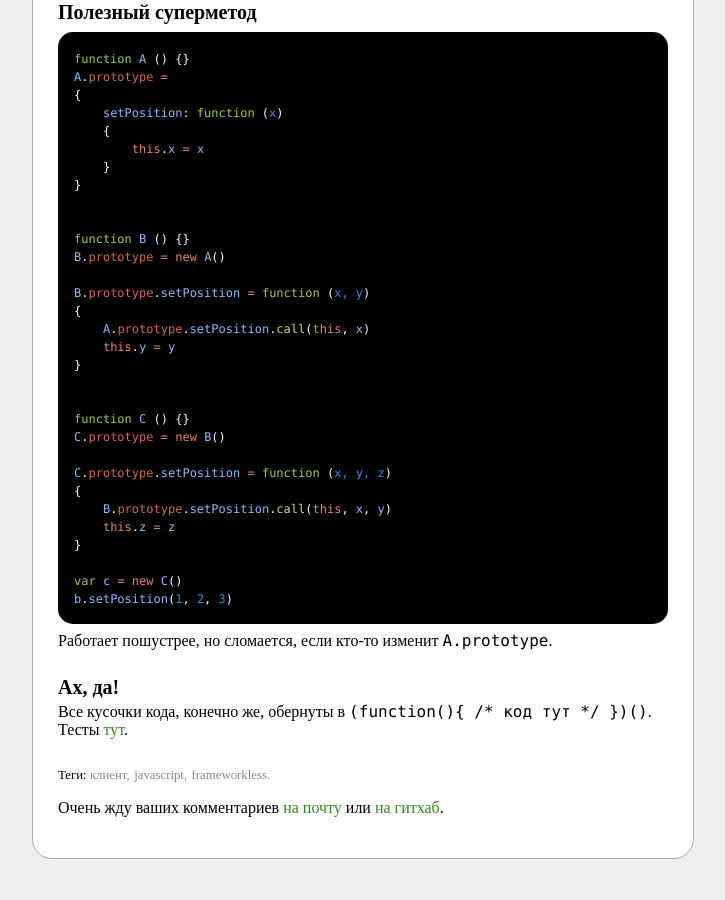
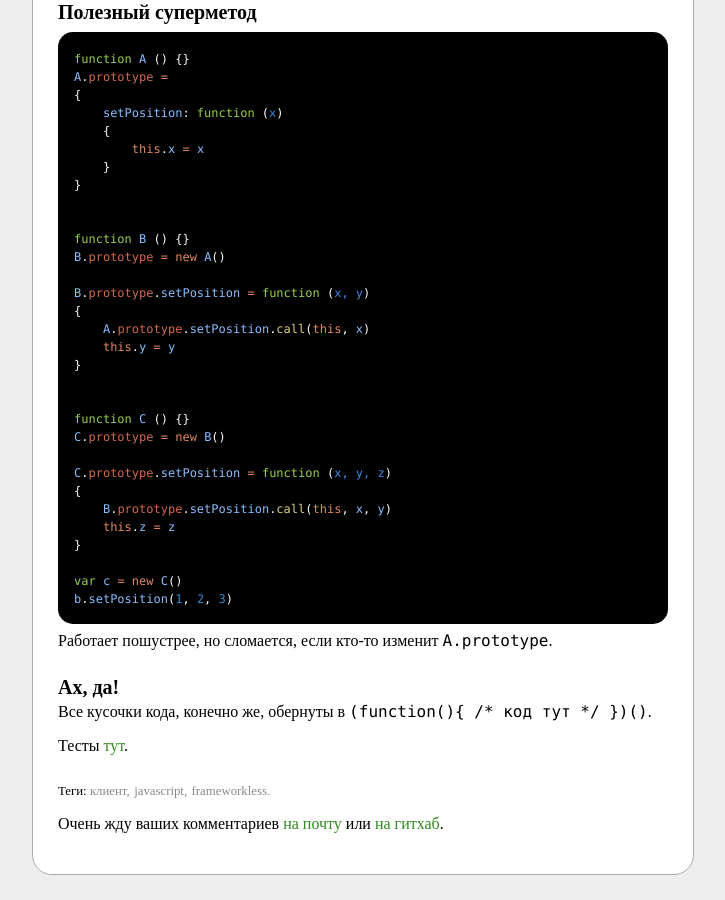
Before and after one commit to kung-fu-tzu/leonov.github.io, a Jekyll site: the page built from _posts/2011-04-06-native-javascript-inheritance.html, in a window 1280 px wide and 900 px high, scrolled down 4616 px. Shown: the whole window, without its empty margins (277-1002 px from the left). Built offline with Jekyll 4.4.1, drawn with Linux system fonts in a browser that asks for light colours.

```diff
--- a/_posts/2011-04-06-native-javascript-inheritance.html
+++ b/_posts/2011-04-06-native-javascript-inheritance.html
@@ -329,5 +329,6 @@ b.setPosition(1, 2, 3)
 
 <section>
 <h>Ах, да!</h>
-<p>Все кусочки кода, конечно же, обернуты в <code>(function(){ /* код тут */ })()</code>. Тесты <a href="http://kung-fu-tzu.ru/liby/tests/manual-inherit.html">тут</a>.</p>
+<p>Все кусочки кода, конечно же, обернуты в <code>(function(){ /* код тут */ })()</code>.</p>
+<p>Тесты <a href="http://kung-fu-tzu.ru/liby/tests/manual-inherit.html">тут</a>.</p>
 </section>
```
